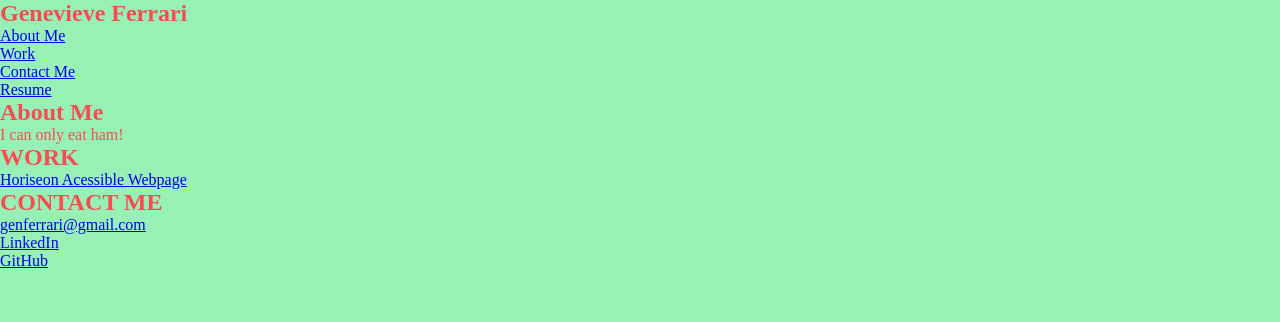
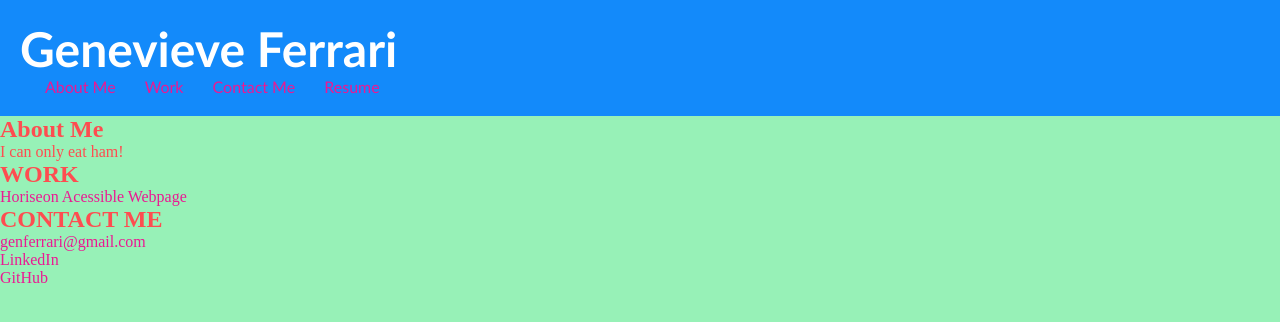
Before and after one commit to gjferrari/GenevieveFerrariPortfolio, a plain HTML site: page index.html in a window 1280 px wide. Drawn offline with Linux system fonts and the light colour scheme.

Commit message:
added image, CSS font & colors

```diff
--- a/assets/style.css
+++ b/assets/style.css
@@ -10,3 +10,33 @@ body {
     background-color: #97F1B7;
     color: #fe4d50;
 }
+
+.header {
+    padding: 20px;
+    font-family: 'Trebuchet MS', 'Lucida Sans Unicode', 'Lucida Grande', 'Lucida Sans', Arial, sans-serif;
+    background-color: #138AFA;
+    color: #ffffff;
+}
+
+.header h1 {
+    display: inline-block;
+    font-size: 48px;
+}
+
+.header div ul {
+    list-style-type: none;
+}
+
+.header div ul li {
+    display: inline-block;
+    margin-left: 25px;
+}
+
+a {
+    color: #eb1993;
+    text-decoration: none;
+}
+
+p {
+    font-size: 16px;
+}
```
Also changed, not shown: assets/images/Mypicture.png (deleted), 3 other files.
